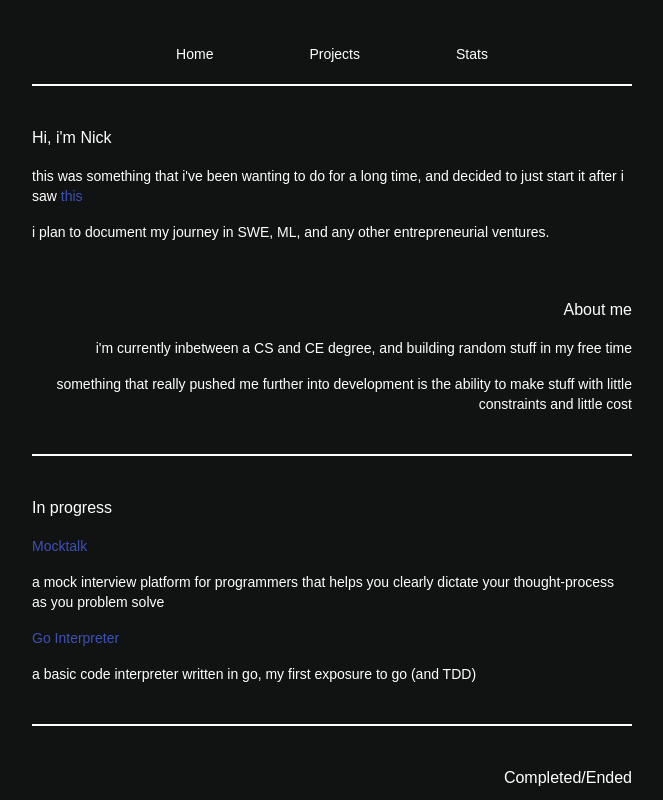
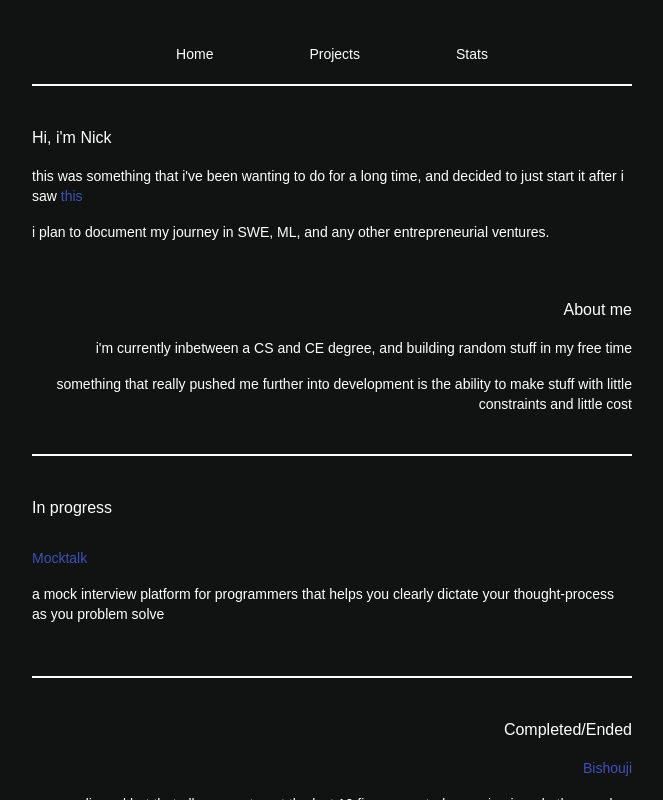
Before and after one commit to nichstoneking/daikn-personal, a React (Vite) app in the folder fe/: page / in a window 1280 px wide. Shown: the whole page, without its empty margins (308-971 px from the left). Built offline with nearby package versions, Linux system fonts and the light colour scheme; a web font is replaced by a local one.

Commit message:
started moving from /stats to /

```diff
--- a/fe/src/components/inprogress_repo.tsx
+++ b/fe/src/components/inprogress_repo.tsx
@@ -38,7 +38,7 @@ const InprogressRepo: React.FC<RepoProps> = ({ label, link, owner, repo }) => {
     recent: 0,
     increase: 0,
     monthly: [0, 0, 0, 0, 0, 0, 0, 0, 0, 0, 0, 0],
-    views: 0,
+    accessed: "",
   });
 
   useEffect(() => {
@@ -78,7 +78,7 @@ const InprogressRepo: React.FC<RepoProps> = ({ label, link, owner, repo }) => {
 
   return (
     <>
-      <div className="font-monaspice flex justify-between text-sm">
+      <div className="font-monaspice flex justify-between text-sm w-full">
         <div className="text-start">
           <div className="pb-1 text-sm">Repo Name</div>
           <a
@@ -91,15 +91,17 @@ const InprogressRepo: React.FC<RepoProps> = ({ label, link, owner, repo }) => {
         </div>
         <div className="text-end">
           <div className="pb-1 text-sm">Last Accessed</div>
-          <div className="text-sm text-gray-500">Feb,10,2024</div>
+          <div className="text-sm text-gray-500">{data.accessed}</div>
         </div>
       </div>
       <hr className="mb-4 mt-4" style={{ borderTop: "2px solid white" }} />
-      <div className="flex px-6 rounded-lg font-monaspice">
+      <div className="flex px-6 rounded-lg font-monaspice w-full">
         {/* Stats Column */}
         <div className="w-1/3 pr-4 flex flex-col items-center justify-evenly">
           <div className="flex flex-col items-center">
-            <h3 className="text-md text-gray-500">Commits this Week</h3>
+            <h3 className="text-center text-base text-gray-500">
+              Commits this Month
+            </h3>
             <div className="text-xl text-blue-600 mb-1">{data.recent}</div>
             <span className="text-xs text-green-600">
               {data.increase * 100}%
--- a/fe/src/pages/analytics.tsx
+++ b/fe/src/pages/analytics.tsx
@@ -17,6 +17,13 @@ const Analytics: React.FC = () => {
       info: "a basic code interpreter written in go, my first exposure to go (and TDD)",
       owner: "daikonk",
       repo: "mocktalk",
+    },
+    {
+      label: "This site",
+      link: "https://github.com/daikonk/daikn-personal",
+      info: "a basic code interpreter written in go, my first exposure to go (and TDD)",
+      owner: "daikonk",
+      repo: "daikn-personal",
     },
   ];
 
--- a/fe/src/pages/home.tsx
+++ b/fe/src/pages/home.tsx
@@ -1,7 +1,25 @@
+import { useState } from "react";
 import Footer from "../components/footer.tsx";
 import Ascii from "../components/ascii.tsx";
+import InProgressRepo from "../components/inprogress_repo.tsx";
 
 function Home() {
+  const [completed, setCompleted] = useState([
+    {
+      label: "Bishouji",
+      href: "https://github.com/daikonk/amiami-bot",
+      target: "_blank",
+      info: "a discord bot that allows you to get the last 10 figures posted on amiami, and other random utilities like JPY to USD for figure prices",
+      expanded: false,
+    },
+    {
+      label: "MIPS Maze",
+      href: "https://github.com/daikonk/mips-maze",
+      target: "_blank",
+      info: "a maze game with randomly placed keys written in MIPS Assembly (my first exposure to programming)",
+      expanded: false,
+    },
+  ]);
   const inProgress = [
     {
       label: "Mocktalk",
@@ -9,28 +27,6 @@ function Home() {
       target: "_blank",
       info: "a mock interview platform for programmers that helps you clearly dictate your thought-process as you problem solve",
       images: [{ src: "./assets/bleh.jpg", title: "" }],
-    },
-    {
-      label: "Go Interpreter",
-      href: "https://github.com/daikonk/go_interpreter",
-      target: "_blank",
-      info: "a basic code interpreter written in go, my first exposure to go (and TDD)",
-      images: [{ src: "./assets/bleh.jpg", title: "" }],
-    },
-  ];
-
-  const completed = [
-    {
-      label: "Bishouji",
-      href: "https://github.com/daikonk/amiami-bot",
-      target: "_blank",
-      info: "a discord bot that allows you to get the last 10 figures posted on amiami, and other random utilities like JPY to USD for figure prices",
-    },
-    {
-      label: "MIPS Maze",
-      href: "https://github.com/daikonk/mips-maze",
-      target: "_blank",
-      info: "a maze game with randomly placed keys written in MIPS Assembly (my first exposure to programming)",
     },
   ];
 
@@ -42,6 +38,16 @@ function Home() {
       info: "i usually jump between this config on nvim/lazyvim, or use vim binds with intellij",
     },
   ];
+
+  // const nextCounters = counters.map((c, i) => {
+  //   if (i === index) {
+  //     // Increment the clicked counter
+  //     return c + 1;
+  //   } else {
+  //     // The rest haven't changed
+  //     return c;
+  //   }
+  // });
 
   return (
     <>
@@ -70,10 +76,13 @@ function Home() {
         something that really pushed me further into development is the ability
         to make stuff with little constraints and little cost
       </p>
-      <hr className="my-10" style={{ borderTop: "2px solid white" }} />
+      <hr className="my-10 w-full" style={{ borderTop: "2px solid white" }} />
       <p className="mt-8 font-monaspice text-start">In progress</p>
       {inProgress.map((item, index) => (
-        <p className="mt-4 font-monaspice text-sm text-start">
+        <p
+          className="mt-4 font-monaspice text-sm text-start hover:bg-[#141717] duration-300 py-3 cursor-pointer"
+          onClick={() => {}}
+        >
           <div className="flex flex-col gap-4 text-sm font-medium items-start">
             <a
               key={index}
@@ -83,6 +92,7 @@ function Home() {
             >
               {item.label}
             </a>
+            {item.expanded ? <InProgressRepo className="w-full" /> : <></>}
             <p>{item.info}</p>
           </div>
         </p>
```
Also changed, not shown: 2 other files (tests, documents, lock files or other folders).
